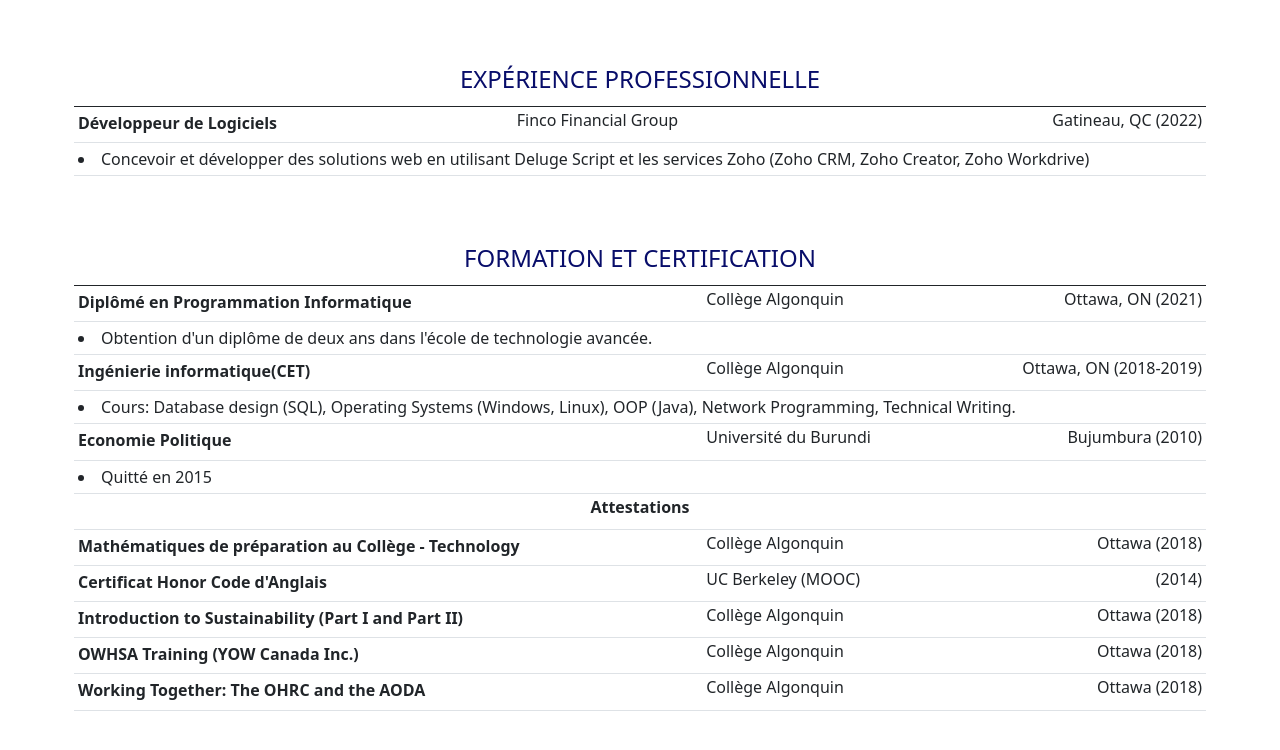
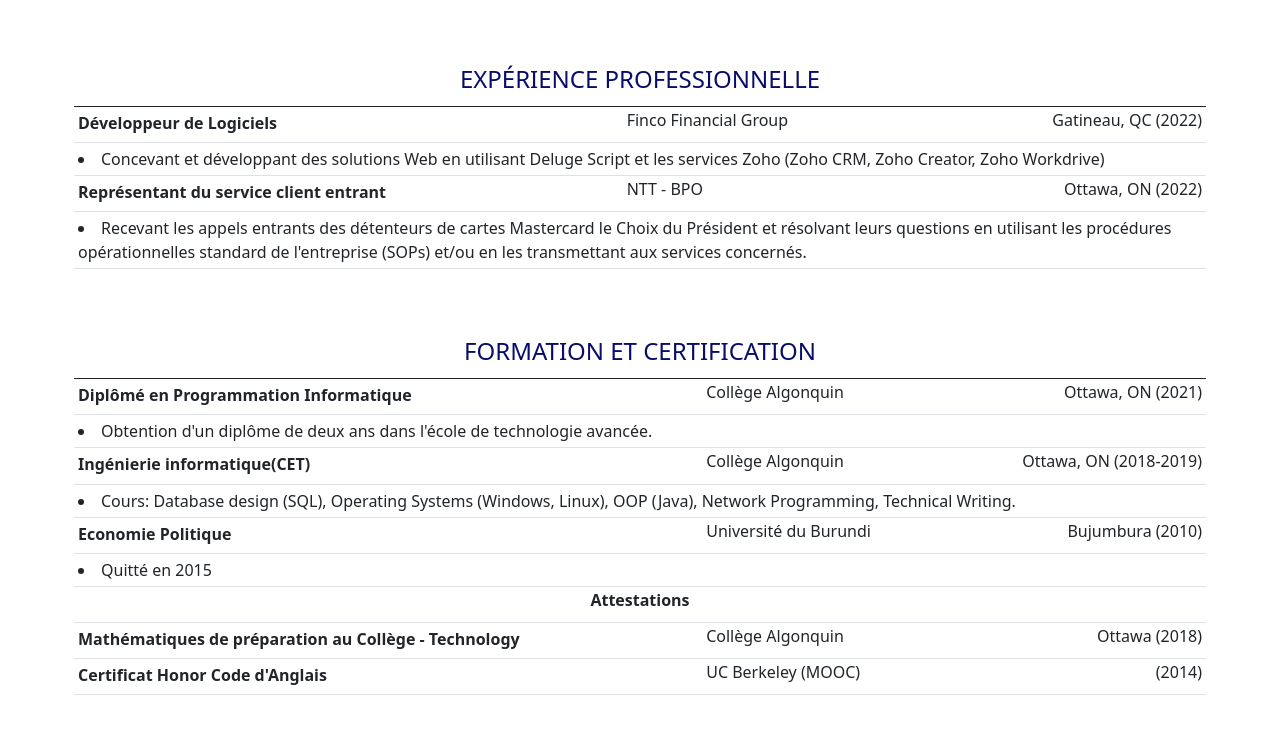
Before and after one commit to ntig0001/responsive_resume, a website: page dist/index_fr.html in a window 1280 px wide. Shown: the part 1406-2156 px from the top of the page. Drawn offline with nearby package versions, Linux system fonts and the light colour scheme.

Commit message:
august 2022 update

```diff
--- a/dist/index_fr.html
+++ b/dist/index_fr.html
@@ -23,7 +23,7 @@
           </a>
           <div class="text-start col-md-9">
             <h1><strong>Elysé Ntigirishari</strong></h1>
-            <h5>Développeur de Logiciels</h5>
+            <h5 hidden>Développeur de Logiciels</h5>
             <p class="border-top pt-3">
               Professionnel sympathique et extraverti, doté d'excellentes compétences interpersonnelles dans divers contextes. Je suis un travailleur passionné qui s'adapte rapidement à tout environnement de travail. Je peux travailler en équipe ou seul avec moins ou pas de supervision. J'ai le souci du détail et je suis bilingue.
             </p>
@@ -98,7 +98,7 @@
             </tr>
             <tr>
               <th scope="row" class="text-left">Déploiement</th>
-              <td colspan="2" class="text-left">AWS d'Amazon, Github Pages, Heroku, Zoho CRM</td>
+              <td colspan="2" class="text-left">AWS d'Amazon, Github Pages, Heroku, Zoho Creator</td>
             </tr>
           </tbody>
         </table>
@@ -168,7 +168,15 @@
               <th scope="row" class="text-right"><h6>Gatineau, QC (2022)</h6></th>
             </tr>
             <tr>
-              <td colspan="4"><li class="text-left">Concevoir et développer des solutions web en utilisant Deluge Script et les services Zoho (Zoho CRM, Zoho Creator, Zoho Workdrive)</li></td>
+              <td colspan="4"><li class="text-left">Concevant et développant des solutions Web en utilisant Deluge Script et les services Zoho (Zoho CRM, Zoho Creator, Zoho Workdrive)</li></td>
+            </tr>
+            <tr>
+              <th scope="row" colspan="2" class="text-left">Représentant du service client entrant</th>
+              <th scope="row" class="text-left"><h6>NTT - BPO</h6></th>
+              <th scope="row" class="text-right"><h6>Ottawa, ON (2022)</h6></th>
+            </tr>
+            <tr>
+              <td colspan="4"><li class="text-left">Recevant les appels entrants des détenteurs de cartes Mastercard le Choix du Président et résolvant leurs questions en utilisant les procédures opérationnelles standard de l'entreprise (SOPs) et/ou en les transmettant aux services concernés.</li></td>
             </tr>
           </tbody>
         </table>
@@ -216,21 +224,6 @@
               <th scope="row" class="text-left"><h6>UC Berkeley (MOOC)</h6></th>
               <th scope="row" class="text-right"><h6>(2014)</h6></th>
             </tr>
-            <tr>
-              <th scope="row" colspan="2" class="text-left">Introduction to Sustainability (Part I and Part II)</th>
-              <th scope="row" class="text-left"><h6>Collège Algonquin</h6></th>
-              <th scope="row" class="text-right"><h6>Ottawa (2018)</h6></th>
-            </tr>
-            <tr>
-              <th scope="row" colspan="2" class="text-left">OWHSA Training (YOW Canada Inc.)</th>
-              <th scope="row" class="text-left"><h6>Collège Algonquin</h6></th>
-              <th scope="row" class="text-right"><h6>Ottawa (2018)</h6></th>
-            </tr>
-            <tr>
-              <th scope="row" colspan="2" class="text-left">Working Together: The OHRC and the AODA</th>
-              <th scope="row" class="text-left"><h6>Collège Algonquin</h6></th>
-              <th scope="row" class="text-right"><h6>Ottawa (2018)</h6></th>
-            </tr>
           </tbody>
         </table>
       </div>
```
Also changed, not shown: dist/index.html (+11 -18 lines).
